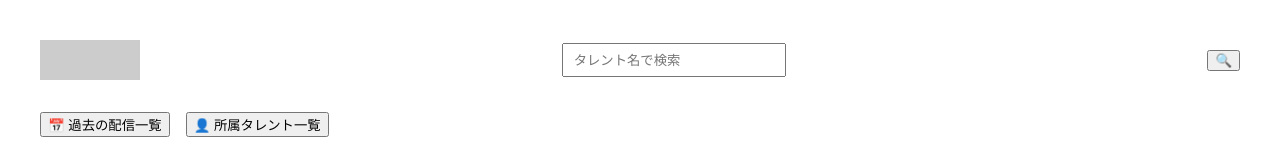
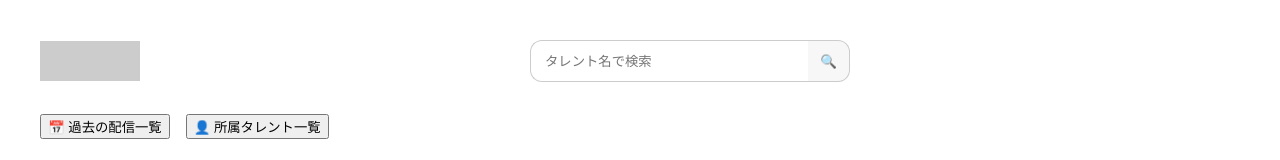
Before and after one commit to nino-rgb/vite-react-vspolive, a React (Vite) app: page /nowstr in a window 1280 px wide. Shown: the top 160 px of the page. Built offline with nearby package versions, Linux system fonts and the light colour scheme; no server answers.

Commit message:
talentlistへの遷移作成

```diff
--- a/src/App.tsx
+++ b/src/App.tsx
@@ -1,10 +1,10 @@
 import React from "react";
-import "./App.css";
 import axios from "axios";
 import { ArchiveIdProvider } from "./store/archiveContext";
 import { BrowserRouter, Routes, Route } from "react-router-dom";
 import { ArchiveList } from "./pages/archiveList";
 import { NowstrList } from "./pages/nowstrList";
+import { TalentList } from "./pages/talentList";
 
 axios.defaults.baseURL = "http://localhost:4000/api/";
 
@@ -16,6 +16,7 @@ const App: React.FC = () => {
           <Routes>
             <Route path="/archive" element={<ArchiveList />} />
             <Route path="/nowstr" element={<NowstrList />} />
+            <Route path="/talentlist" element={<TalentList />} />
           </Routes>
         </div>
       </BrowserRouter>
--- a/src/model/talent.ts
+++ b/src/model/talent.ts
@@ -1,4 +1,4 @@
-export type Talents = {
+export type Talent = {
   id?: number;
   name: string;
   youtube_profile: string;
--- a/src/pages/archiveList.css
+++ b/src/pages/archiveList.css
@@ -9,10 +9,45 @@
   align-items: center;
 }
 
-.archive-search {
-  width: 200px;
-  height: 30px;
-  padding: 0 10px;
+.search-wrapper {
+  display: flex;
+  align-items: center;
+  width: 320px;
+  /* 必要に応じて変更 */
+  margin: 0 auto;
+}
+
+.search-input {
+  flex: 1;
+  padding: 0 14px;
+  border: 1px solid #ccc;
+  border-right: none;
+  /* ← 完全にボタンと接続する */
+  border-radius: 12px 0 0 12px;
+  outline: none;
+  height: 40px;
+  margin: 0;
+  /* ← 余白を完全に消す */
+}
+
+.search-btn {
+  width: 42px;
+  height: 42px;
+  border: 1px solid #ccc;
+  border-left: none;
+  /* ← ここも必要 */
+  border-radius: 0 12px 12px 0;
+  background: #f7f7f7;
+  cursor: pointer;
+  margin: 0;
+  /* ← 余白を消す */
+  display: flex;
+  justify-content: center;
+  align-items: center;
+}
+
+.search-btn:hover {
+  background: #ececec;
 }
 
 .archive-buttons {
--- a/src/pages/archiveList.tsx
+++ b/src/pages/archiveList.tsx
@@ -20,14 +20,16 @@ export const ArchiveList = () => {
       {/* ヘッダー */}
       <header className="archive-header">
         <div style={{ backgroundColor: "#ccc", width: 100, height: 40 }}></div>
-        <input type="text" placeholder="タレント名で検索" className="archive-search" />
-        <button>🔍</button>
+        <div className="search-wrapper">
+          <input type="text" placeholder="タレント名で検索" className="search-input" />
+          <button className="search-btn">🔍</button>
+        </div>
       </header>
 
       {/* カテゴリボタン */}
       <div className="archive-buttons">
         <button onClick={() => navigate("/nowstr")}>📅 配信中一覧</button>
-        <button>👤 所属タレント一覧</button>
+        <button onClick={() => navigate("/talentlist")}>👤 所属タレント一覧</button>
       </div>
 
       {/* アーカイブ一覧 */}
--- a/src/pages/nostrList.css
+++ b/src/pages/nostrList.css
@@ -9,10 +9,45 @@
   align-items: center;
 }
 
-.nowstr-search {
-  width: 200px;
-  height: 30px;
-  padding: 0 10px;
+.search-wrapper {
+  display: flex;
+  align-items: center;
+  width: 320px;
+  /* 必要に応じて変更 */
+  margin: 0 auto;
+}
+
+.search-input {
+  flex: 1;
+  padding: 0 14px;
+  border: 1px solid #ccc;
+  border-right: none;
+  /* ← 完全にボタンと接続する */
+  border-radius: 12px 0 0 12px;
+  outline: none;
+  height: 40px;
+  margin: 0;
+  /* ← 余白を完全に消す */
+}
+
+.search-btn {
+  width: 42px;
+  height: 42px;
+  border: 1px solid #ccc;
+  border-left: none;
+  /* ← ここも必要 */
+  border-radius: 0 12px 12px 0;
+  background: #f7f7f7;
+  cursor: pointer;
+  margin: 0;
+  /* ← 余白を消す */
+  display: flex;
+  justify-content: center;
+  align-items: center;
+}
+
+.search-btn:hover {
+  background: #ececec;
 }
 
 .nowstr-buttons {
--- a/src/pages/nowstrList.tsx
+++ b/src/pages/nowstrList.tsx
@@ -19,14 +19,16 @@ export const NowstrList = () => {
       {/* ヘッダー */}
       <header className="nowstr-header">
         <div style={{ backgroundColor: "#ccc", width: 100, height: 40 }}></div>
-        <input type="text" placeholder="タレント名で検索" className="nowstr-search" />
-        <button>🔍</button>
+        <div className="search-wrapper">
+          <input type="text" placeholder="タレント名で検索" className="search-input" />
+          <button className="search-btn">🔍</button>
+        </div>
       </header>
 
       {/* カテゴリボタン */}
       <div className="nowstr-buttons">
         <button onClick={() => navigate("/archive")}>📅 過去の配信一覧</button>
-        <button>👤 所属タレント一覧</button>
+        <button onClick={() => navigate("/talentlist")}>👤 所属タレント一覧</button>
       </div>
 
       {/* アーカイブ一覧 */}
--- /dev/null
+++ b/src/pages/talentList.tsx
@@ -0,0 +1,38 @@
+import { useEffect, useState } from "react";
+import axios from "axios";
+import { Talent } from "model/talent";
+import "./talentList.css";
+import { useNavigate } from "react-router-dom";
+
+export const TalentList = () => {
+  const [talents, setTalentList] = useState<Talent[]>([]);
+  const navigate = useNavigate();
+
+  useEffect(() => {
+    (async () => {
+      const response = await axios.get<Talent[]>("talentlist", { params: { offset: 0 } });
+      console.log("talents:", response.data);
+      setTalentList(response.data);
+    })();
+  }, [setTalentList]);
+
+  return (
+    <div className="talent-in-Page">
+      {/* ヘッダー */}
+      <header className="archive-header">
+        <div style={{ backgroundColor: "#ccc", width: 100, height: 40 }}></div>
+        <div className="search-wrapper">
+          <input type="text" placeholder="タレント名で検索" className="search-input" />
+          <button className="search-btn">🔍</button>
+        </div>
+      </header>
+      {/* カテゴリボタン */}
+      <div className="archive-buttons">
+        <button onClick={() => navigate("/nowstr")}>📅 配信中一覧</button>
+        <button onClick={() => navigate("/archive")}>📅 過去の配信一覧</button>
+      </div>
+      {/* タレント一覧 */}
+      <h2>タレント一覧</h2>
+    </div>
+  );
+};
```
Also changed, not shown: src/App.css (deleted), src/pages/talentList.css (added).
